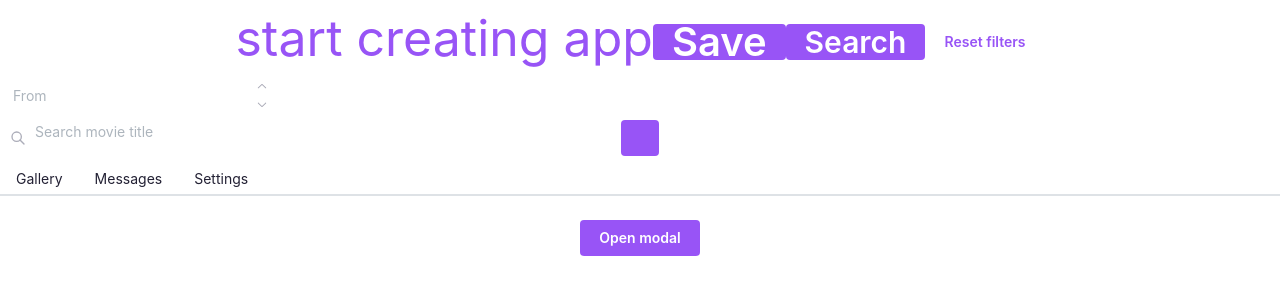
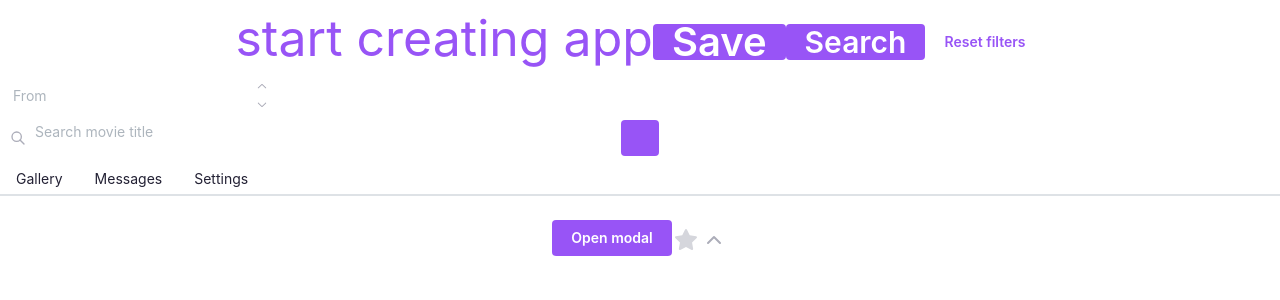
Before and after one commit to AngelinaStalnaya/Movie-search-App, a React (Create React App) app: page / in a window 1280 px wide. Shown: the top 300 px of the page. Built offline with nearby package versions, Linux system fonts and the light colour scheme.

Commit message:
icon btn and icon starts ui added

```diff
--- a/src/App.js
+++ b/src/App.js
@@ -10,6 +10,10 @@ import { useFavicon } from "@mantine/hooks";
 import favicon from './img/svg/favicon.svg';
 import TabsComponent from "./components/Tabs/Tabs.jsx";
 import ModalComponent from "./components/Modal/Modal.jsx";
+import IconStar from "./components/Icons/IconStar.jsx";
+import IconBtn from './components/buttons/IconBtn.jsx';
+import { IconChevronUp } from '@tabler/icons-react';
+
 
 const App = () => {
   useFavicon(favicon)
@@ -25,6 +29,11 @@ const App = () => {
         <SearchInput placeholder='Search movie title'/>
         <TabsComponent />
         <ModalComponent modalTitle='Modal rating' title='Coco' />
+        <IconStar />
+        <IconBtn actionFunc={console.log('chevron up pressed')}><IconChevronUp/></IconBtn>
+
+
+
       </div>
     </MantineProvider>
   );
--- /dev/null
+++ b/src/components/Icons/IconStar.jsx
@@ -0,0 +1,19 @@
+import { ActionIcon } from "@mantine/core";
+import { IconStarFilled } from "@tabler/icons-react";
+import classes from "./Icons.module.css";
+import { useState } from "react";
+
+const IconStar = ({ rateStatus = false }) => {
+  const [rated, setRated] = useState(false);
+
+  if (rateStatus) {
+    setRated(true);
+  }
+
+  return (
+    <ActionIcon className={classes.starBtn} aria-label="Star rate">
+      <IconStarFilled className={rated ? classes.starRated : classes.star} />
+    </ActionIcon>
+  );
+};
+export default IconStar;
--- /dev/null
+++ b/src/components/Icons/Icons.module.css
@@ -0,0 +1,11 @@
+.starBtn, .starBtn:hover {
+  background-color: transparent;
+}
+
+.star {
+  color: var(--mantine-color-grey_300-1);
+}
+
+.starRated {
+  color: var(--mantine-color-purple_500-1);
+}
--- a/src/components/Modal/Modal.jsx
+++ b/src/components/Modal/Modal.jsx
@@ -6,7 +6,7 @@ import { useState } from "react";
 import PrimaryBtnM from "../buttons/PrimaryBtnM";
 import TextBtn from "../buttons/TextBtn";
 
-const ModalComponent = ({ modalTitle, title }) => {
+const ModalComponent = ({ modalTitle, title,  }) => {
   const [opened, { open, close }] = useDisclosure(false);
   const [value, setValue] = useState(0);
 
--- a/src/components/Modal/Modal.module.css
+++ b/src/components/Modal/Modal.module.css
@@ -4,7 +4,6 @@
 
 .modalOverlay {
     background-color: var(--mantine-color-my_yellow-1);
-    opacity: 0.3;
 }
 
 .modalTitle {
--- a/src/components/buttons/Buttons.module.css
+++ b/src/components/buttons/Buttons.module.css
@@ -42,3 +42,20 @@
     color: var(--mantine-color-grey_600-1);
     background-color: transparent;
 }
+
+.iconBtn, .iconBtn:hover {
+    background-color: transparent;
+}
+
+.iconBtnIcon {
+    color: var(--mantine-color-grey_500-1);
+    transition: color 0.3s ease-in-out;
+}
+
+.iconBtnIcon:hover{
+    color: var(--mantine-color-purple_400-1);
+}
+
+.iconBtnIcon:active, .iconBtnIcon:focus {
+    color: var(--mantine-color-purple_500-1);
+}
--- /dev/null
+++ b/src/components/buttons/IconBtn.jsx
@@ -0,0 +1,18 @@
+import { ActionIcon } from '@mantine/core';
+import classes from './Buttons.module.css';
+
+
+const IconBtn = ({actionFunc, children}) => {
+  return (
+    <ActionIcon variant="filled" aria-label="Settings" onClick={actionFunc}
+    classNames={{
+        root: classes.iconBtn,
+        icon: classes.iconBtnIcon,
+
+    }}>
+        {children}
+    </ActionIcon>
+  );
+}
+
+export default IconBtn;
```
